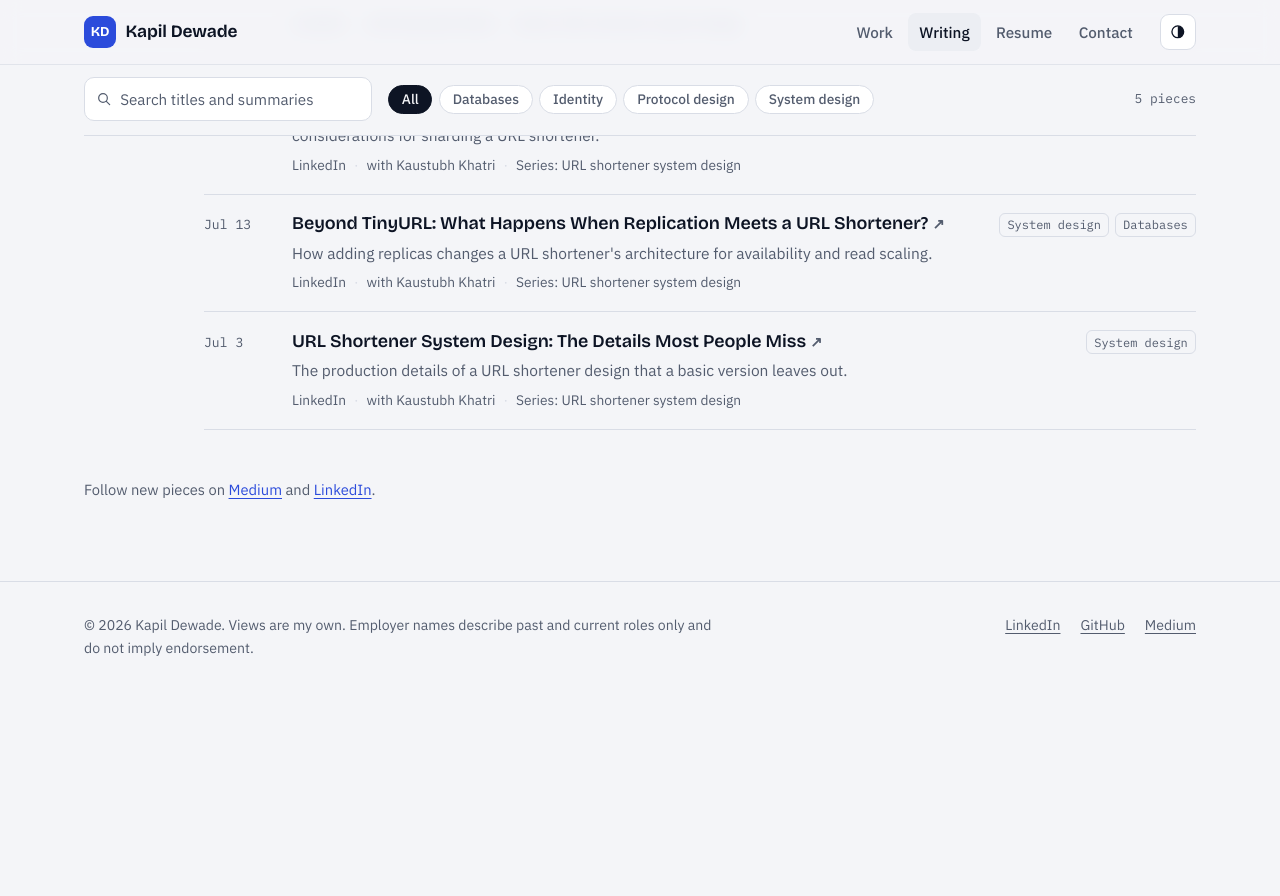
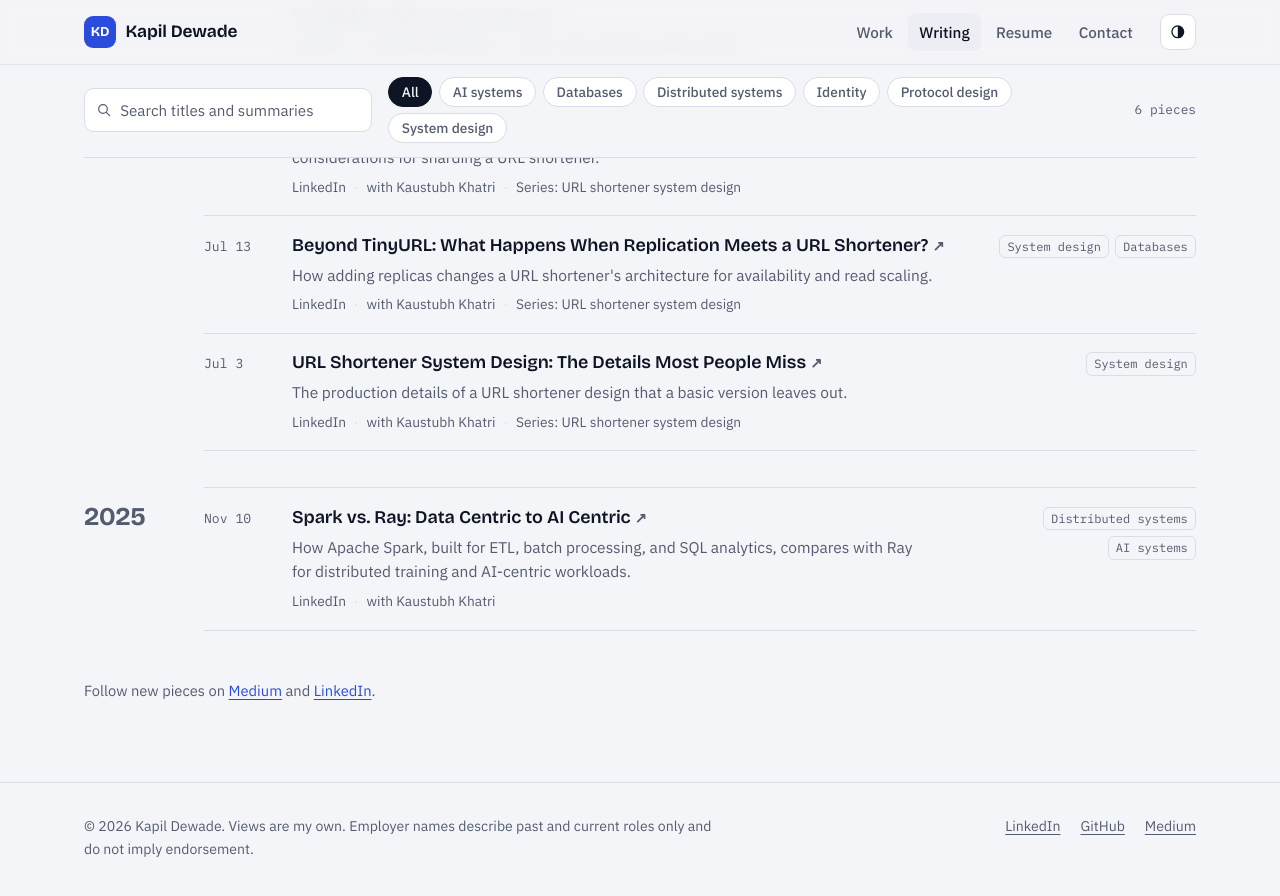
Before and after one commit to codex0098/codex0098.github.io, a Jekyll site: the page built from writing/index.html, in a window 1280 px wide and 900 px high, scrolled down 776 px. Shown: the top 896 px of the window. Built offline with Jekyll 4.4.1, drawn with Linux system fonts in a browser that asks for light colours; before the commit the page ends 1475 px from its top, so only the background shows below that.

Commit message:
Add co-authored article: Spark vs. Ray
Co-Authored-By: Claude Opus 5.5 <noreply@anthropic.com>
Claude-Session: https://claude.ai/code/session_01Gccmt4qcM2jEWica3i2mJ8

```diff
--- a/_data/writing.yml
+++ b/_data/writing.yml
@@ -69,3 +69,13 @@
   series: URL shortener system design
   summary: >-
     The production details of a URL shortener design that a basic version leaves out.
+
+- title: "Spark vs. Ray: Data Centric to AI Centric"
+  url: https://www.linkedin.com/pulse/spark-vs-ray-data-centric-ai-kaustubh-khatri-2i3bc/
+  date: 2025-11-10
+  venue: LinkedIn
+  coauthors: [Kaustubh Khatri]
+  topics: [Distributed systems, AI systems]
+  summary: >-
+    How Apache Spark, built for ETL, batch processing, and SQL analytics, compares
+    with Ray for distributed training and AI-centric workloads.
```
